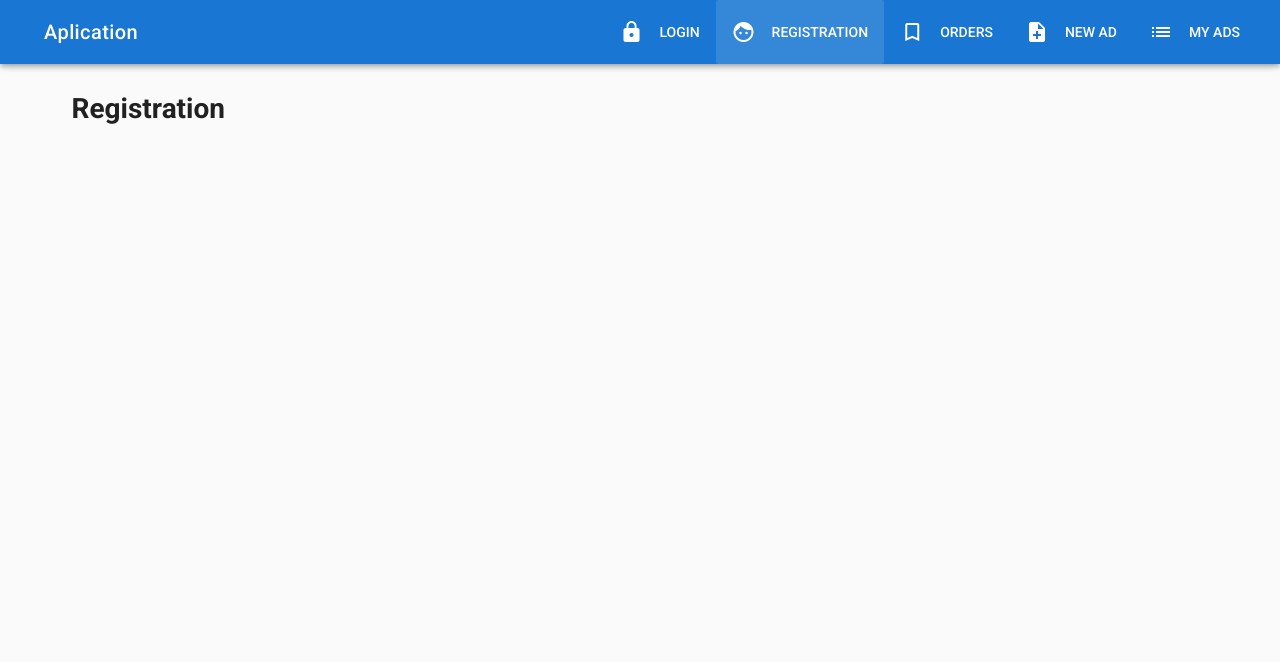
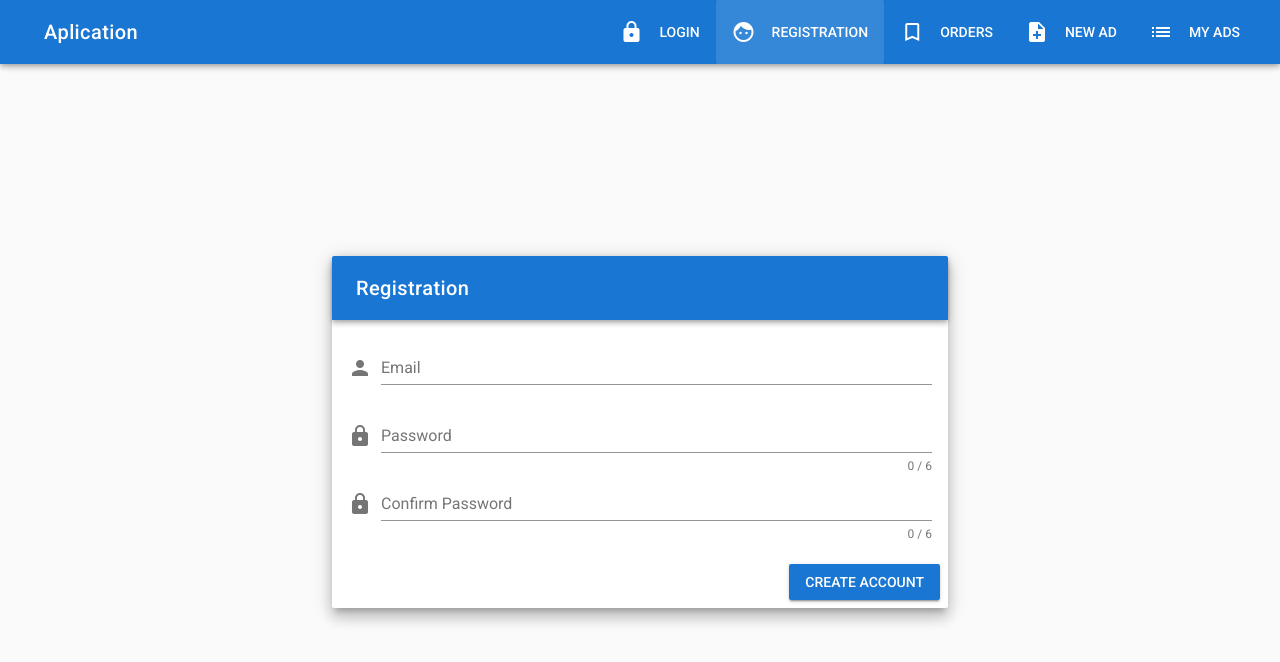
Before and after one commit to TatianaKrivonos/ad-project, a Vue app: page /registration in a window 1280 px wide. Shown: the top 662 px of the page. Built offline with nearby package versions, Linux system fonts and the light colour scheme.

Commit message:
создание страницы регистрации

```diff
--- a/src/components/Auth/Registration.vue
+++ b/src/components/Auth/Registration.vue
@@ -1,8 +1,56 @@
 <template>
-  <v-container>
-    <v-layout row>
-      <v-flex xs12>
-        <h1>Registration</h1>
+  <v-container fluid fill-height>
+    <v-layout align-center justify-center>
+      <v-flex xs12 sm8 md6>
+        <v-card class="elevation-10">
+          <v-toolbar dark color="primary">
+            <v-toolbar-title>Registration</v-toolbar-title>
+          </v-toolbar>
+          <v-card-text>
+            <v-form v-model="valid" lazy-validation>
+              <v-text-field
+                prepend-icon="person"
+                name="email"
+                label="Email"
+                type="email"
+                v-model="email"
+                :rules="emailRules"
+              >
+              </v-text-field>
+              <v-text-field
+                prepend-icon="lock"
+                name="password"
+                label="Password"
+                type="password"
+                :counter="6"
+                v-model="password"
+                :rules="passwordRules"
+              >
+              </v-text-field>
+              <v-text-field
+                prepend-icon="lock"
+                name="confirm-password"
+                label="Confirm Password"
+                id="password"
+                type="password"
+                :counter="6"
+                v-model="confirmPassword"
+                :rules="coinfirmPasswordRules"
+              >
+              </v-text-field>
+            </v-form>
+          </v-card-text>
+          <v-card-actions>
+            <v-spacer></v-spacer>
+            <v-btn
+              color="primary"
+              @click="onSubmit"
+              :disabled="!valid"
+            >
+              Create account
+            </v-btn>
+          </v-card-actions>
+        </v-card>
       </v-flex>
     </v-layout>
   </v-container>
@@ -11,7 +59,32 @@
   export default {
     data () {
       return {
-
+        email: '',
+        password: '',
+        confirmPassword: '',
+        valid: false,
+        emailRules: [
+          v => !!v || 'E-mail is required',
+          v => /.+@.+/.test(v) || 'E-mail must be valid'
+        ],
+        passwordRules: [
+          v => !!v || 'Password is required',
+          v => v.length >=6 || 'Password must be equal or more than 6 characters'
+        ],
+        coinfirmPasswordRules: [
+          v => !!v || 'Password is required',
+          v => v === this.password || 'Password should match'
+        ]
+      }
+    },
+    methods: {
+      onSubmit () {
+        if (this.$refs.form.validate()) {
+          const user = {
+            email: this.email,
+            password: this.passwoed
+          }
+        }
       }
     }
   }
```
